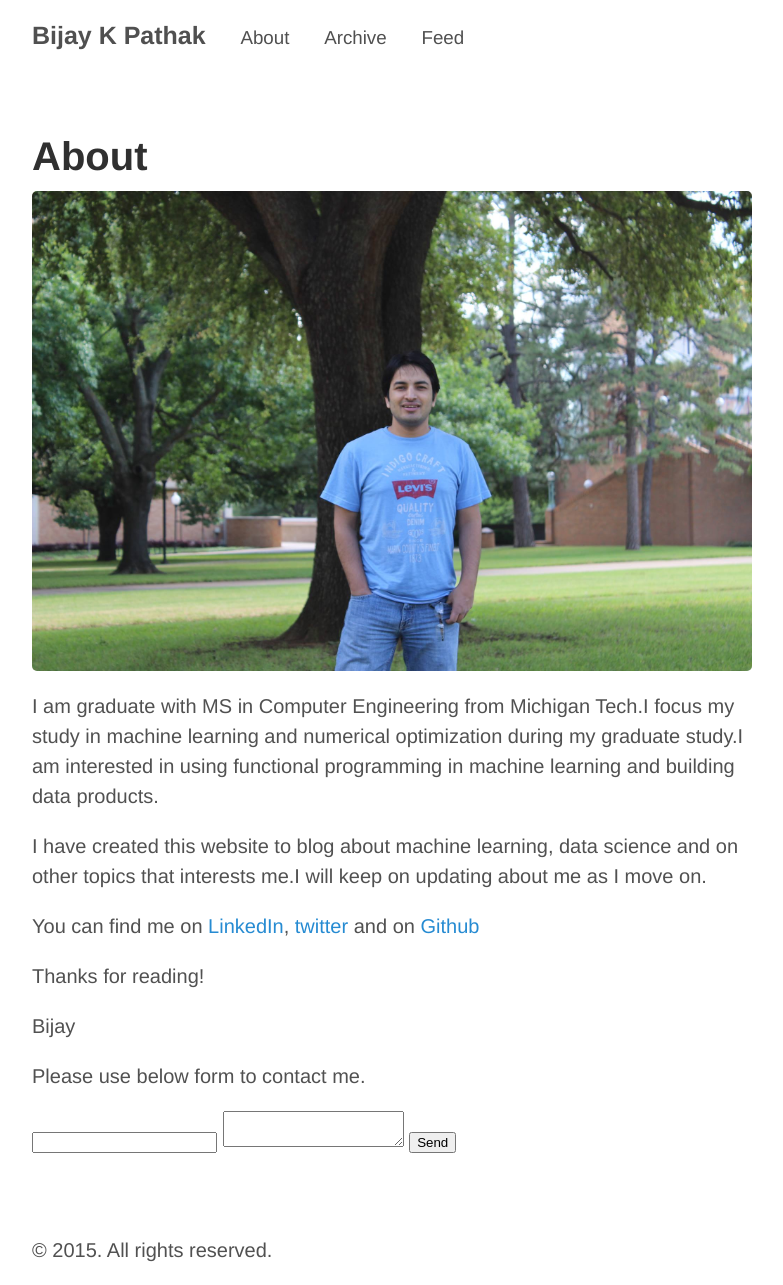
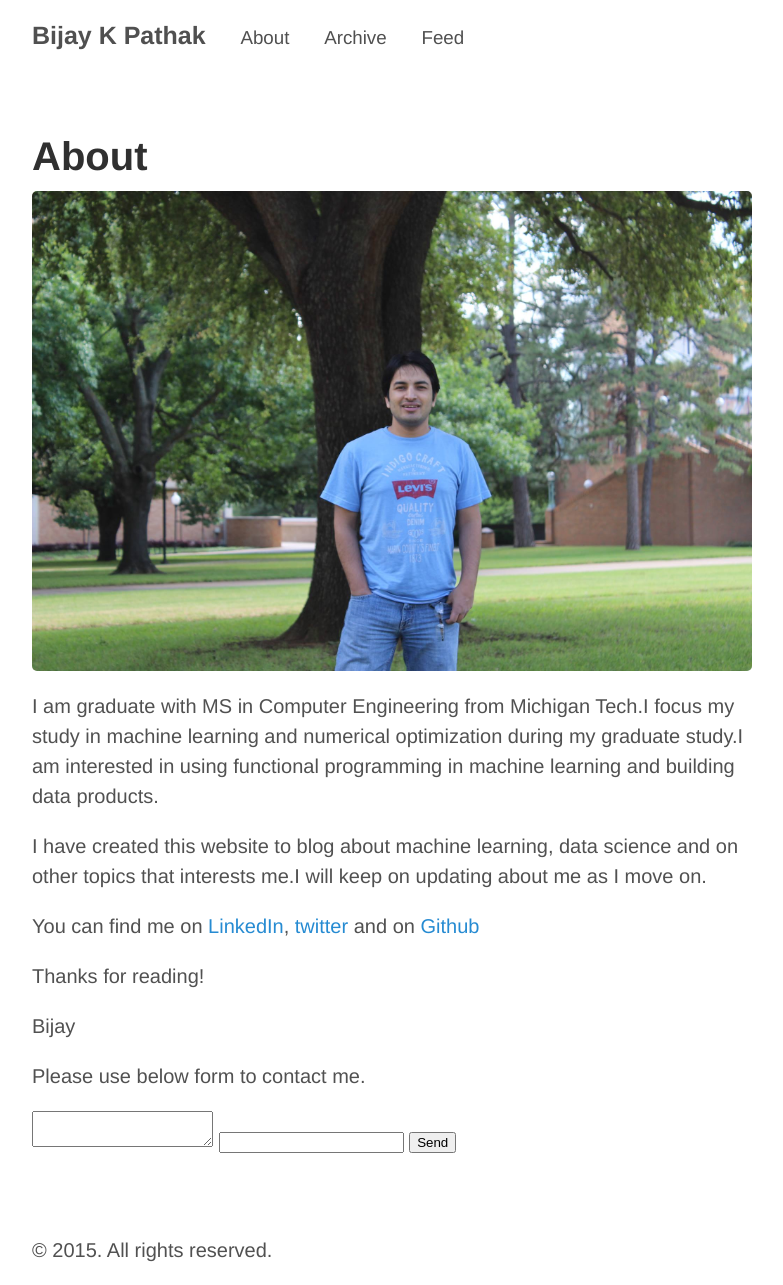
Before and after one commit to bkpathak/bkpathak.github.io, a Jekyll site: the page built from about.md, in a window 1280 px wide. Shown: the whole page, without its empty margins (248-1031 px from the left). Built offline with Jekyll 4.4.1, drawn with Linux system fonts in a browser that asks for light colours; Markdown is read by kramdown in place of the engine named in the settings.

Commit message:
added contact me form

```diff
--- a/about.md
+++ b/about.md
@@ -19,7 +19,7 @@ Please use below form to contact me.
 
 <form action="//formspree.io/pathakbijaykumar@gmail.com"
       method="POST">
+    <textarea name="body"></textarea>
     <input type="email" name="_replyto">
-    <textarea name="body"></textarea>
     <input type="submit" value="Send">
 </form>
```
